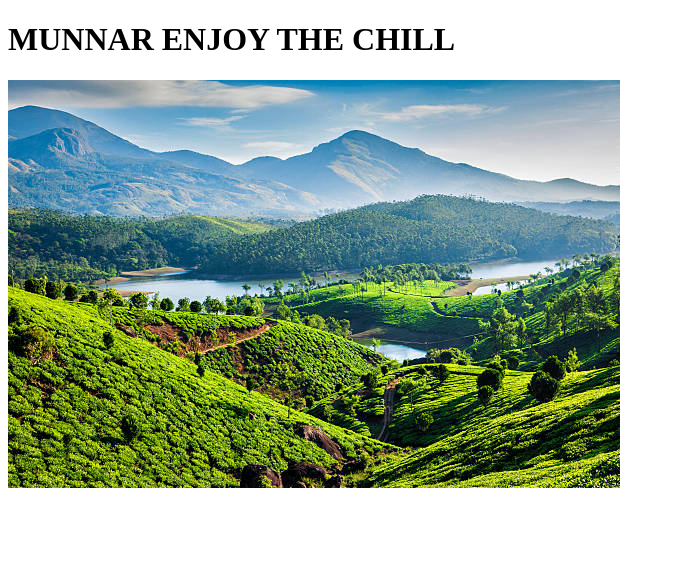
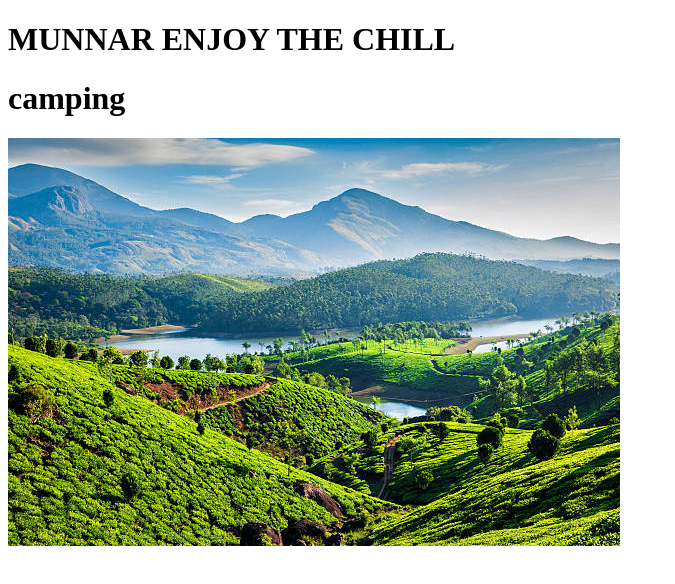
Before and after one commit to Gokulraj2002/project, a plain HTML site: page index.html in a window 1280 px wide. Shown: the whole page, without its empty margins (0-675 px from the left). Drawn offline with Linux system fonts and the light colour scheme.

Commit message:
added new name

```diff
--- a/index.html
+++ b/index.html
@@ -7,6 +7,7 @@
 </head>
 <body>
     <h1>MUNNAR   ENJOY THE CHILL</h1>
+    <h1>camping</h1>
     <img src="pic 1.jpg" alt="">
 </body>
 </html>
```
